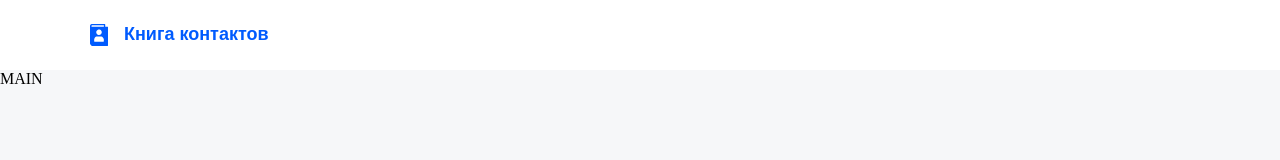
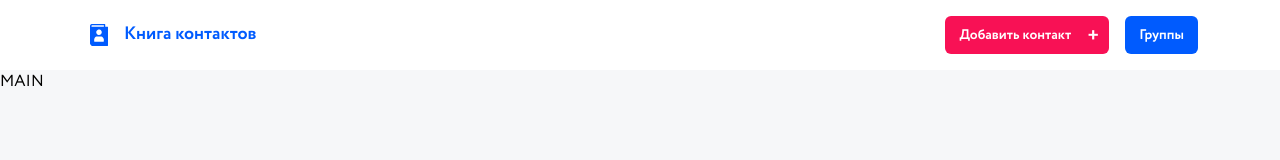
Before and after one commit to Anton-Osip/Contact-Organizer, a website built with Vite: page index.html in a window 1280 px wide. Built offline with nearby package versions, Linux system fonts and the light colour scheme; a web font is replaced by a local one.

Commit message:
feat: add header with inner components

```diff
--- a/src/shared/styles/styles.scss
+++ b/src/shared/styles/styles.scss
@@ -1,6 +1,7 @@
 @import "../../../node_modules/bootstrap/scss/bootstrap";
 @import "reset";
 @import "variables";
+@import "fonts";
 
 * {
   margin: 0;
--- a/src/shared/styles/variables.scss
+++ b/src/shared/styles/variables.scss
@@ -3,6 +3,9 @@
   --white-color: #ffffff;
   --bg-color: #F6F7F9;
   --primery-color: #005BFEFF;
+  --primery-hover-color: #0047C6;
+  --secondary-color: #F81155;
+  --secondary-hover-color: #D1003E;
 
   //  fonts
   --regular-font: 'Circe Regular';
--- /dev/null
+++ b/src/shared/ui/button/botton.ts
@@ -0,0 +1,44 @@
+import './button.scss'
+
+import {type ElementCreatorParams, View} from "../../utils";
+
+type Mode = 'primary' | 'secondary'
+
+enum cssClassesEnum {
+    BUTTON = 'button',
+    PRIMARY = 'button--primary',
+    SECONDARY = 'button--secondary',
+}
+
+export interface ButtonParams {
+    mode: Mode
+    textContent?: string
+    className?: string
+}
+
+export class Button extends View {
+
+    constructor(buttonParams: ButtonParams) {
+
+        const params: ElementCreatorParams = {
+            tag: 'button',
+            classNames: [cssClassesEnum.BUTTON, buttonParams.className ?? 'a'],
+            textContent: buttonParams.textContent ?? '',
+        }
+        super(params);
+        const modeClass = this.changeMode(buttonParams.mode);
+        this.viewElementCreator.getElement().classList.add(modeClass);
+    }
+
+    changeMode(mode: Mode) {
+        switch (mode) {
+            case 'primary':
+                return cssClassesEnum.PRIMARY;
+            case 'secondary':
+                return cssClassesEnum.SECONDARY;
+        }
+
+    }
+
+
+}
--- /dev/null
+++ b/src/shared/ui/button/button.scss
@@ -0,0 +1,36 @@
+.button {
+  color: var(--white-color);
+  font-family: var(--bold-font), sans-serif;
+  font-size: 14px;
+  font-weight: 700;
+  line-height: 130%;
+  letter-spacing: 0;
+  text-align: center;
+  padding: 10px 14px;
+  border-radius: 6px;
+  transition: 0.3s ease-in-out;
+
+  &:active {
+    transform: scale(0.9);
+  }
+
+  &:focus-visible {
+    outline: #000 solid 2px;
+  }
+
+  &--primary {
+    background: var(--primery-color);
+
+    &:hover {
+      background: var(--primery-hover-color)
+    }
+  }
+
+  &--secondary {
+    background: var(--secondary-color);
+
+    &:hover {
+      background: var(--secondary-hover-color)
+    }
+  }
+}
--- /dev/null
+++ b/src/shared/ui/button/index.ts
@@ -0,0 +1 @@
+export * from './botton'
--- a/src/shared/ui/index.ts
+++ b/src/shared/ui/index.ts
@@ -1,3 +1,4 @@
 export * from './container'
 export * from './logo'
 export * from './image'
+export * from './button'
--- a/src/shared/utils/element-creator/element-creator.ts
+++ b/src/shared/utils/element-creator/element-creator.ts
@@ -36,6 +36,7 @@ export class ElementCreator {
     }
 
     setCssClasses(cssClasses: string[] = []): void {
+        console.log(cssClasses)
         cssClasses.forEach((cssClass) => this.element.classList.add(cssClass));
     }
 
--- a/src/widgets/header/header.scss
+++ b/src/widgets/header/header.scss
@@ -1,11 +1,31 @@
 .header {
   box-shadow: 0 4px 20px 0 rgba(0, 0, 0, 0.05);
   background: var(--white-color);
+
+  &__container {
+    display: flex;
+    align-items: center;
+    padding: 16px 0;
+    justify-content: space-between;
+  }
+
+  & .buttons__container {
+    display: flex;
+    align-items: center;
+    gap: 16px;
+
+    .buttons__add {
+      padding-right: 38px;
+      position: relative;
+    }
+
+    .buttons__add:after {
+      content: '+';
+      font-size: 20px;
+      position: absolute;
+      color: var(--white-color);
+      top: 12px;
+      right: 10px;
+    }
+  }
 }
-
-.header__container {
-  display: flex;
-  align-items: center;
-  padding: 16px 0;
-  justify-content: space-between;
-}
--- a/src/widgets/header/header.ts
+++ b/src/widgets/header/header.ts
@@ -1,12 +1,13 @@
 import './header.scss'
 
 import {ElementCreator, type ElementCreatorParams, View} from "../../shared/utils";
-import {Container} from "../../shared/ui";
-import {Logo} from "../../shared/ui/logo";
+import {Button, type ButtonParams, Container, Logo} from "../../shared/ui";
 
 enum cssClassesEnum {
     HEADER = 'header',
     HEADER_CONTAINER = 'header__container',
+    BUTTONS_CONTAINER = 'buttons__container',
+    BUTTONS_ADD = 'buttons__add',
 }
 
 export class Header extends View {
@@ -23,15 +24,34 @@ export class Header extends View {
     }
 
 
-
     configureView() {
         const paramsHeaderContainer: ElementCreatorParams = {
             tag: 'div',
             classNames: [cssClassesEnum.HEADER_CONTAINER],
             textContent: '',
         }
+        const paramsButtonsContainer: ElementCreatorParams = {
+            tag: 'div',
+            classNames: [cssClassesEnum.BUTTONS_CONTAINER],
+            textContent: '',
+        }
+        const ButtonGroupsParams: ButtonParams = {mode: 'primary', textContent: 'Группы'}
+        const ButtonAddParams: ButtonParams = {
+            mode: 'secondary',
+            textContent: 'Добавить контакт',
+            className: cssClassesEnum.BUTTONS_ADD
+        }
+
+
         const headerContainer: ElementCreator = new ElementCreator(paramsHeaderContainer)
         headerContainer.addInnerElement(new Logo().getHtmlElement())
+
+        const buttonsContainer: ElementCreator = new ElementCreator(paramsButtonsContainer)
+        headerContainer.addInnerElement(buttonsContainer)
+
+        buttonsContainer.addInnerElement(new Button(ButtonAddParams).getHtmlElement())
+        buttonsContainer.addInnerElement(new Button(ButtonGroupsParams).getHtmlElement())
+
         this.viewElementCreator.addInnerElement(Container(headerContainer))
     }
 
```
